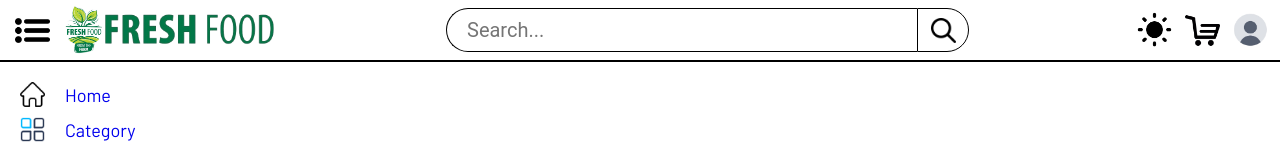
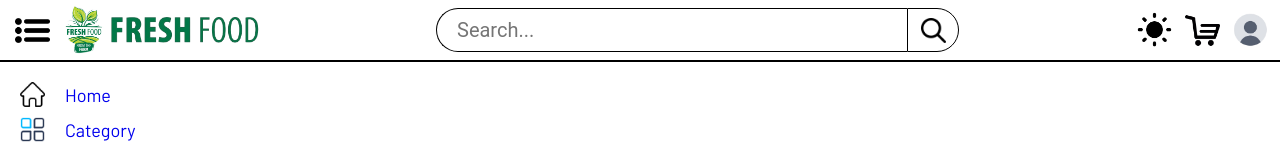
Before and after one commit to naveenpallagani777/grocery-store, a website: page public/index.html in a window 1280 px wide. Shown: the top 150 px of the page. Drawn offline with Linux system fonts and the light colour scheme.

Commit message:
commit msg

```diff
--- a/index.js
+++ b/index.js
@@ -5,10 +5,6 @@ const route = require("./Routers/routers");
 
 app.use(express.static('./public'));
 
-// app.get('/home',(req,res) => {
-//     res.status(200).send(reader.homepage);
-// });
-
 app.use('/home',route);
 
 
--- a/public/style.css
+++ b/public/style.css
@@ -21,10 +21,11 @@ header{
 #logo{
     display: flex;
     align-items: center;
-    width: 220px;
+    width: 200px;
+    gap: 10px;
 }
 #nimg{
-    width: 200px;height: 40px;
+    width: 150px;height: 35px;
     object-fit: cover;
     position: relative;
     right: 10px;
```
